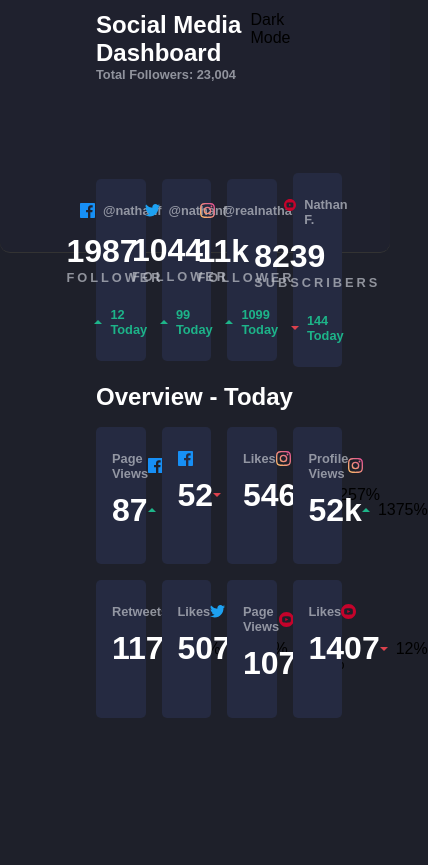
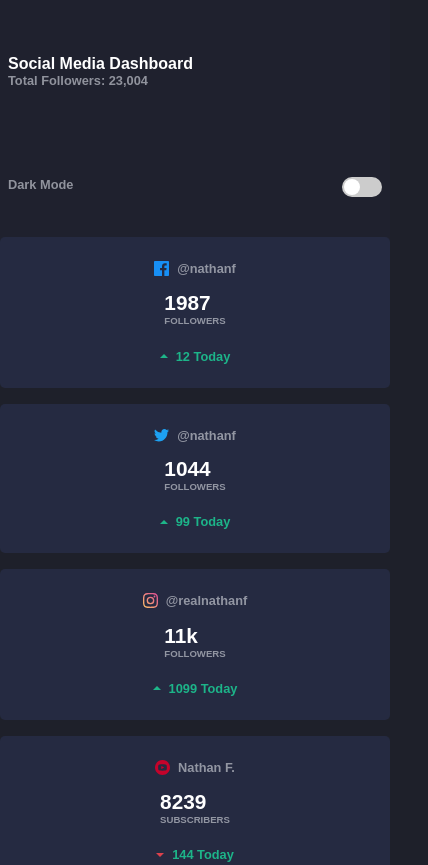
Before and after one commit to kemboi590/Social-Media-Dashboard, a plain HTML site: page index.html in a window 390 px wide. Shown: the top 865 px of the page, 428 px wide, since content can reach past the window. Before the commit the page ends 844 px from the top, so only its background shows below. Drawn offline with Linux system fonts and the light colour scheme.

Commit message:
updated my code to mode switcher plus media queries

```diff
--- a/index.html
+++ b/index.html
@@ -13,7 +13,13 @@
         <p>Total Followers: 23,004</p>
       </div>
 
-      <div class="mode-toggle">Dark Mode</div>
+      <div class="mode-toggle">
+        <p id="dark-mode-text">Dark Mode</p>
+        <label class="switch">
+          <input type="checkbox" id="dark-mode-toggle"/>
+          <span class="slider"></span>
+        </label>
+      </div>
     </header>
 
     <section class="top-section">
@@ -113,7 +119,7 @@
 
         <div class="overview-card">
           <div class="bottom-card-title">
-
+            <p>Likes</p>
             <img src="images/icon-facebook.svg" alt="facebook-icon" />
           </div>
           <div class="bottom-card-followers">
@@ -144,8 +150,7 @@
         </div>
 
         <div class="overview-card">
-          <div class="bottom-card-title
-          ">
+          <div class="bottom-card-title">
             <p>Profile Views</p>
             <img src="images/icon-instagram.svg" alt="instagram-icon" />
           </div>
@@ -194,9 +199,8 @@
         </div>
 
         <div class="overview-card">
-          <div class="bottom-card-title
-          ">
-            <p>Page Views</p>
+          <div class="bottom-card-title">
+            <p>Likes</p>
             <img src="images/icon-youtube.svg" alt="youtube-icon" />
           </div>
           <div class="bottom-card-followers">
@@ -209,9 +213,8 @@
         </div>
 
         <div class="overview-card">
-          <div class="bottom-card-title
-          ">
-            <p>Likes</p>
+          <div class="bottom-card-title">
+            <p>Total Views</p>
             <img src="images/icon-youtube.svg" alt="youtube-icon" />
           </div>
           <div class="bottom-card-followers">
@@ -226,8 +229,8 @@
       </div>
 
 
+    </section>
 
-
-    </section>
+    <script src="script.js"></script>
   </body>
 </html>
--- a/script.js
+++ b/script.js
@@ -0,0 +1,11 @@
+document
+  .getElementById("dark-mode-toggle")
+  .addEventListener("change", function () {
+    if (this.checked) {
+      document.body.classList.add("light-mode");
+      document.getElementById("dark-mode-text").innerText = "Dark Mode";
+    } else {
+      document.body.classList.remove("light-mode");
+      document.getElementById("dark-mode-text").innerText = "Light Mode";
+    }
+  });
--- a/style.css
+++ b/style.css
@@ -1,16 +1,35 @@
 * {
+  margin: 0;
   padding: 0;
-  margin: 0;
   box-sizing: border-box;
+}
+
+:root {
+  --bg-color-dark: hsl(230, 17%, 14%);
+  --bg-color-light: hsl(0, 0%, 100%);
+  --text-color-dark: hsl(0, 0%, 100%);
+  --text-color-light: hsl(230, 17%, 14%);
+  --card-bg-dark: hsl(228, 28%, 20%);
+  --card-bg-light: hsl(227, 47%, 96%);
+  --header-bg-dark: hsl(232, 19%, 15%);
+  --header-bg-light: hsl(0, 0%, 90%);
 }
 
 body {
   height: 100vh;
-  background-color: hsl(230, 17%, 14%);
+  background-color: var(--bg-color-dark);
+  color: var(--text-color-dark);
   font-family: "Poppins", sans-serif;
+  transition: background-color 0.3s, color 0.3s;
 }
+
+body.light-mode {
+  background-color: var(--bg-color-light);
+  color: var(--text-color-light);
+}
+
 header {
-  background-color: hsl(232, 19%, 15%);
+  background-color: var(--header-bg-dark);
   display: flex;
   justify-content: space-between;
   border-bottom: 1px solid #333;
@@ -18,10 +37,15 @@ header {
   border-bottom-left-radius: 10px;
   border-bottom-right-radius: 10px;
   padding: 0.7rem 6rem;
+  transition: background-color 0.3s;
+}
+
+body.light-mode header {
+  background-color: var(--header-bg-light);
 }
 
 .page-title h1 {
-  color: white;
+  color: inherit;
   font-size: 1.5rem;
   font-weight: bold;
 }
@@ -32,20 +56,82 @@ header {
   font-weight: 700;
 }
 
+.mode-toggle {
+  display: flex;
+  gap: 0.5rem;
+}
+
+.switch {
+  position: relative;
+  display: inline-block;
+  width: 40px;
+  height: 20px;
+}
+
+.switch input {
+  opacity: 0;
+  width: 0;
+  height: 0;
+}
+
+.slider {
+  position: absolute;
+  cursor: pointer;
+  top: 0;
+  left: 0;
+  right: 0;
+  bottom: 0;
+  background-color: #ccc;
+  border-radius: 20px;
+}
+
+.slider:before {
+  position: absolute;
+  content: "";
+  height: 16px;
+  width: 16px;
+  left: 2px;
+  bottom: 2px;
+  background-color: white;
+  -webkit-transition: 0.4s;
+  transition: 0.4s;
+  border-radius: 50%;
+}
+
+input:checked + .slider {
+  background-color: #2196f3;
+}
+
+input:focus + .slider {
+  box-shadow: 0 0 1px #2196f3;
+}
+
+input:checked + .slider:before {
+  -webkit-transform: translateX(20px);
+  -ms-transform: translateX(20px);
+  transform: translateX(20px);
+}
+
+.mode-toggle p {
+  color: hsla(225, 10%, 77%, 0.712);
+  font-size: 0.8rem;
+  font-weight: 700;
+}
+
 .top-section {
   display: flex;
-  flex-wrap: nowrap;
   justify-content: space-around;
   gap: 1rem;
   align-items: center;
   padding: 0 6rem;
-  margin-top: -5rem;
+  margin-top: -2rem;
 }
+
 .card-one,
 .card-two,
 .card-three,
 .card-four {
-  background-color: hsl(228, 28%, 20%);
+  background-color: var(--card-bg-dark);
   border-radius: 5px;
   width: 25%;
   display: flex;
@@ -53,6 +139,14 @@ header {
   justify-content: center;
   align-items: center;
   padding: 1.5rem 0;
+  transition: background-color 0.3s;
+}
+
+body.light-mode .card-one,
+body.light-mode .card-two,
+body.light-mode .card-three,
+body.light-mode .card-four {
+  background-color: var(--card-bg-light);
 }
 
 .card-title {
@@ -75,11 +169,13 @@ header {
   font-size: 0.8rem;
   font-weight: 700;
 }
+
 .card-followers {
   padding-bottom: 0.7rem;
 }
+
 .card-followers h2 {
-  color: white;
+  color: inherit;
   font-size: 2rem;
   font-weight: bold;
 }
@@ -88,7 +184,7 @@ header {
   color: hsla(225, 10%, 77%, 0.712);
   font-size: 0.8rem;
   font-weight: 700;
-  letter-spacing: 3px;
+  letter-spacing: 3;
   text-transform: uppercase;
 }
 
@@ -109,8 +205,9 @@ header {
 .bottom-section {
   padding: 1rem 6rem;
 }
+
 .overview h2 {
-  color: white;
+  color: inherit;
   font-size: 1.5rem;
   font-weight: bold;
 }
@@ -123,15 +220,20 @@ header {
 }
 
 .overview-card {
-  background-color: hsl(228, 28%, 20%);
+  background-color: var(--card-bg-dark);
   border-radius: 5px;
   width: 25%;
   display: flex;
   flex-direction: column;
   padding: 1.5rem 1rem;
+  transition: background-color 0.3s;
 }
 
-.bottom-card-title{
+body.light-mode .overview-card {
+  background-color: var(--card-bg-light);
+}
+
+.bottom-card-title {
   display: flex;
   justify-content: space-between;
   align-items: center;
@@ -148,15 +250,14 @@ header {
   width: 15px;
 }
 
-.bottom-card-followers{
+.bottom-card-followers {
   display: flex;
   justify-content: space-between;
-
   padding-bottom: 0.7rem;
 }
 
 .bottom-card-followers h2 {
-  color: white;
+  color: inherit;
   font-size: 2rem;
   font-weight: bold;
 }
@@ -168,4 +269,91 @@ header {
   gap: 0.5rem;
 }
 
+.rate p {
+  color: hsl(163, 72%, 41%);
+  font-size: 0.8rem;
+  font-weight: 700;
+}
+
 /* media queries */
+/* at 800px */
+@media screen and (max-width: 800px) {
+  header {
+    padding: 0.7rem 2rem;
+  }
+
+  .top-section {
+    width: 100%;
+    padding: 0 2rem;
+  }
+
+  .card-one,
+  .card-two,
+  .card-three,
+  .card-four {
+    width: 45%;
+  }
+
+  .bottom-section {
+    padding: 1rem 2rem;
+  }
+
+  .card-followers h2 {
+    font-size: 1.3rem;
+  }
+  .card-followers p {
+    font-size: 0.6rem;
+    letter-spacing: 2.4;
+  }
+}
+
+@media screen and (max-width: 660px) {
+  header {
+    flex-direction: column;
+    padding: 0.7rem 0.5rem;
+    justify-content: space-around;
+  }
+
+  .mode-toggle {
+    justify-content: space-between;
+  }
+
+  .page-title h1 {
+    font-size: 1rem;
+  }
+
+  .top-section {
+    flex-direction: column;
+    gap: 1rem;
+    padding: unset;
+    margin-top: -1rem;
+  }
+
+  .card-one,
+  .card-two,
+  .card-three,
+  .card-four {
+    width: 100%;
+  }
+
+  .bottom-card-title p {
+    font-size: 0rem;
+    font-weight: 500;
+  }
+  .bottom-section {
+    padding: 1rem 0rem;
+  }
+
+  .overview-cards {
+    flex-direction: column;
+    gap: 1rem;
+  }
+
+  .overview-card {
+    width: 100%;
+  }
+}
+
+/* .switch{
+  border: #333 solid 1px;
+} */
```
Lines whose indentation alone changed are shown as unchanged.
